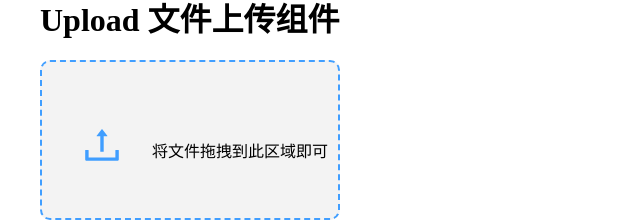
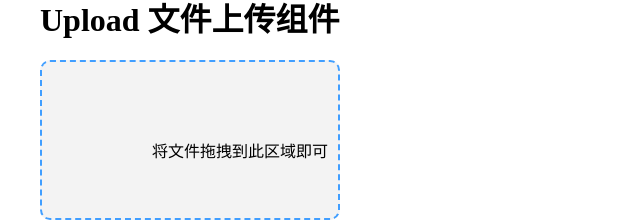
Before and after one commit to zhangyanling77/zyl-ui, a Vue app: page / in a window 1280 px wide. Shown: the part 3578-3800 px from the top of the page, without its empty margins (0-640 px from the left). Built offline with nearby package versions, Linux system fonts and the light colour scheme.

Commit message:
refactor：更换图标

```diff
--- a/src/packages/upload/upload-dragger.vue
+++ b/src/packages/upload/upload-dragger.vue
@@ -5,7 +5,7 @@
     @dragover.prevent
     @dragleave.prevent
   >
-    <zyl-icon icon="upload" class="icon"></zyl-icon>
+    <zyl-icon icon="cloud-upload" class="icon"></zyl-icon>
     <span>将文件拖拽到此区域即可</span>
   </div>
 </template>
```
